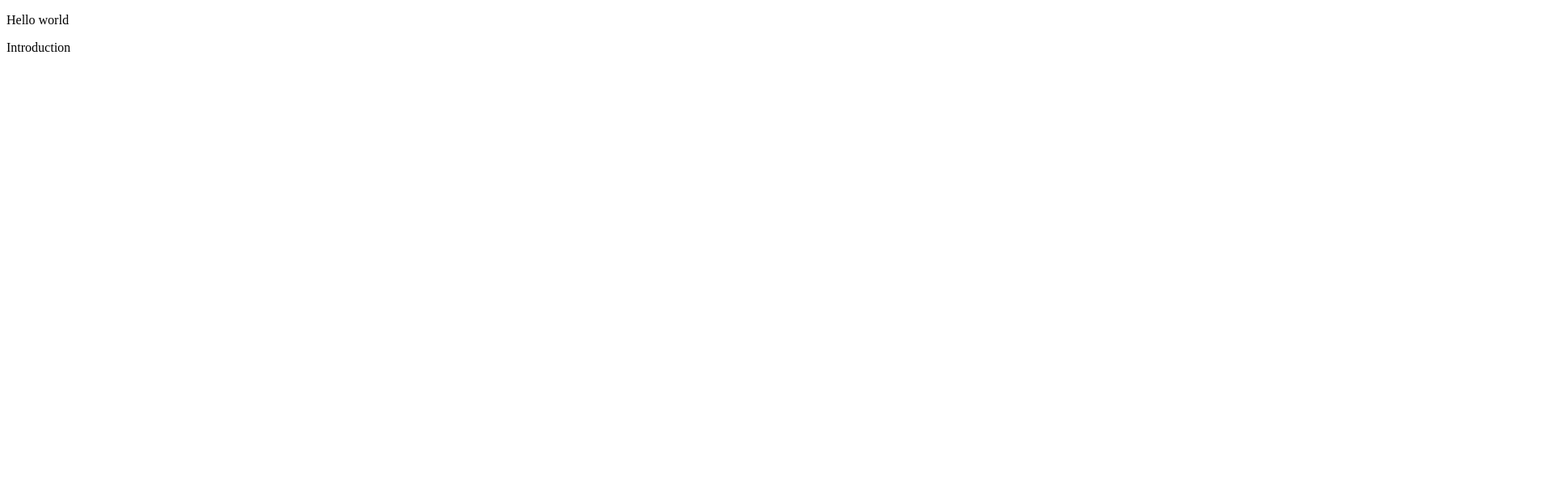
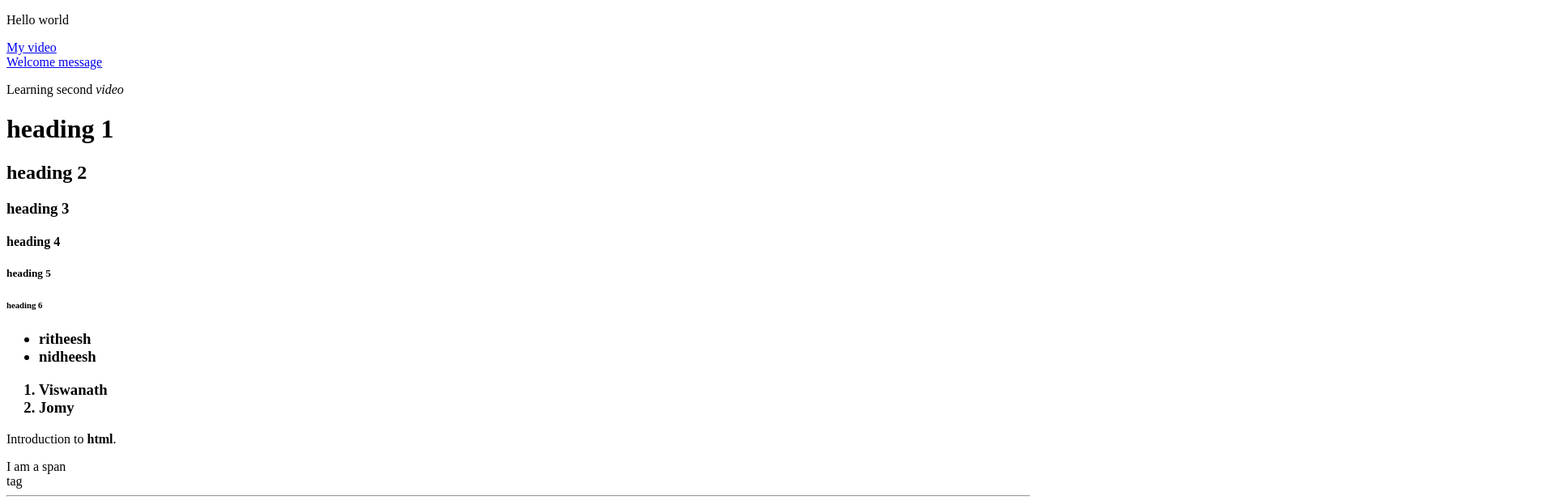
Before and after one commit to ritheesh4/Vonnue-Trainee-Ritheesh, a plain HTML site: page index.html in a window 1280 px wide. Shown: the top 618 px of the page at 81% size, 1920 px wide, since content can reach past the window. Drawn offline with Linux system fonts and the light colour scheme.

Commit message:
Initial commit

```diff
--- a/index.html
+++ b/index.html
@@ -9,12 +9,45 @@
 </head>
 
 <body>
+
     <p>
         Hello world
     </p>
+    <a href="https://www.youtube.com/watch?v=HnZN2zhIbwg">My video</a><br>
+    <a href="/welcome.html">Welcome message</a>
     <p>
-        Introduction
+        <div>
+            Learning second <em>video</em>
+            <h1>heading 1</h1>
+            <h2>heading 2</h2>
+            <h3>heading 3</h3>
+            <h4>heading 4</h4>
+            <h5>heading 5</h5>
+            <h6>heading 6</h6>
+            <h3>
+                <ul>
+                    <li>ritheesh</li>
+                    <li>nidheesh</li>
+                </ul>
+                <ol>
+                    <li>Viswanath</li>
+                    <li>Jomy</li>
+                </ol>
+
+            </h3>
+
+        </div>
+        Introduction to <strong>html</strong>.
     </p>
+    <span>I am a span<br> tag</span>
+    <hr>
+    <img src="/images/hack.png" alt="A picture of a hacker">
+    <blockquote cite="http://www.worldwildlife.org/who/index.html">
+        For 50 years, WWF has been protecting the future of nature. The world's leading conservation organization, WWF works in 100 countries and is supported by 1.2 million members in the United States and close to 5 million globally
+    </blockquote>
+    <!--colour tag-->
+    <p style ="color: orange;">Hello colour me</p>
+
 </body>
 
 </html>
```
Also changed, not shown: welcome.html (added, +5 -0 lines), images/hack.png (added), readme.txt.
